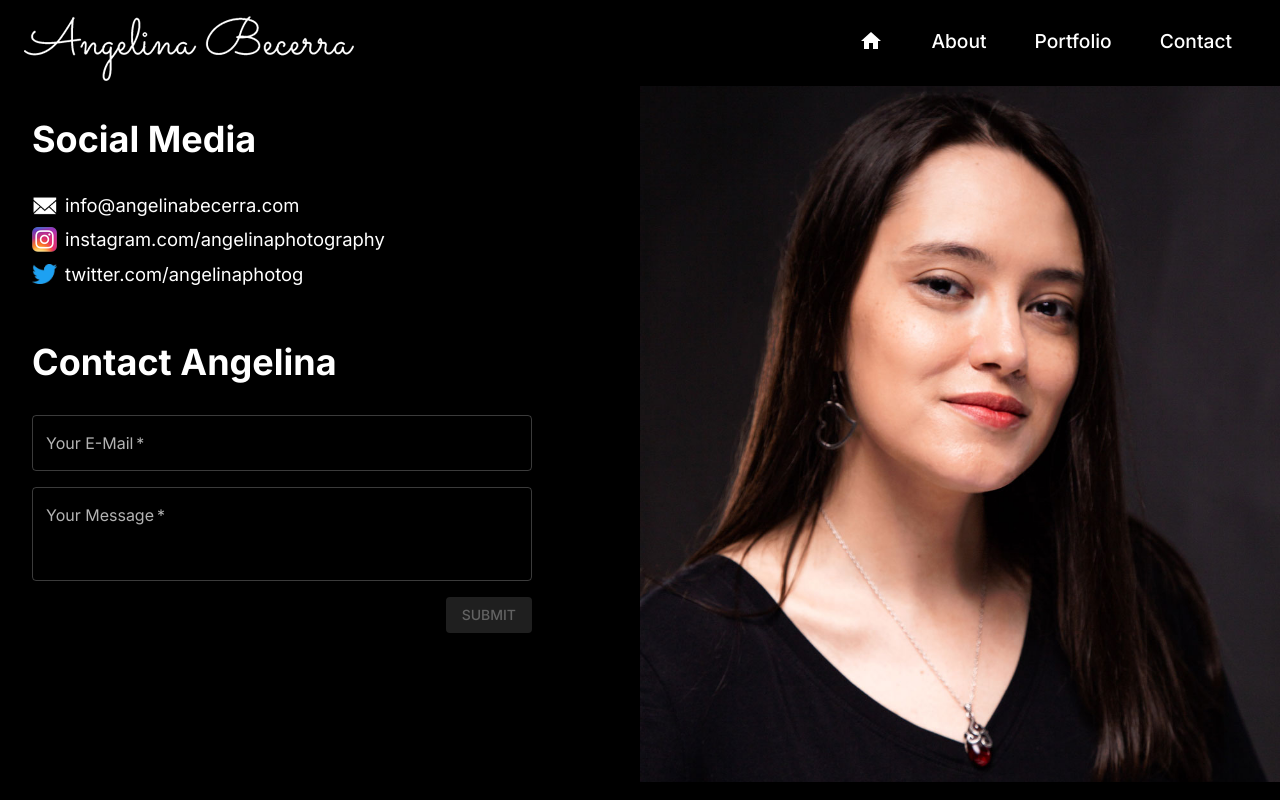
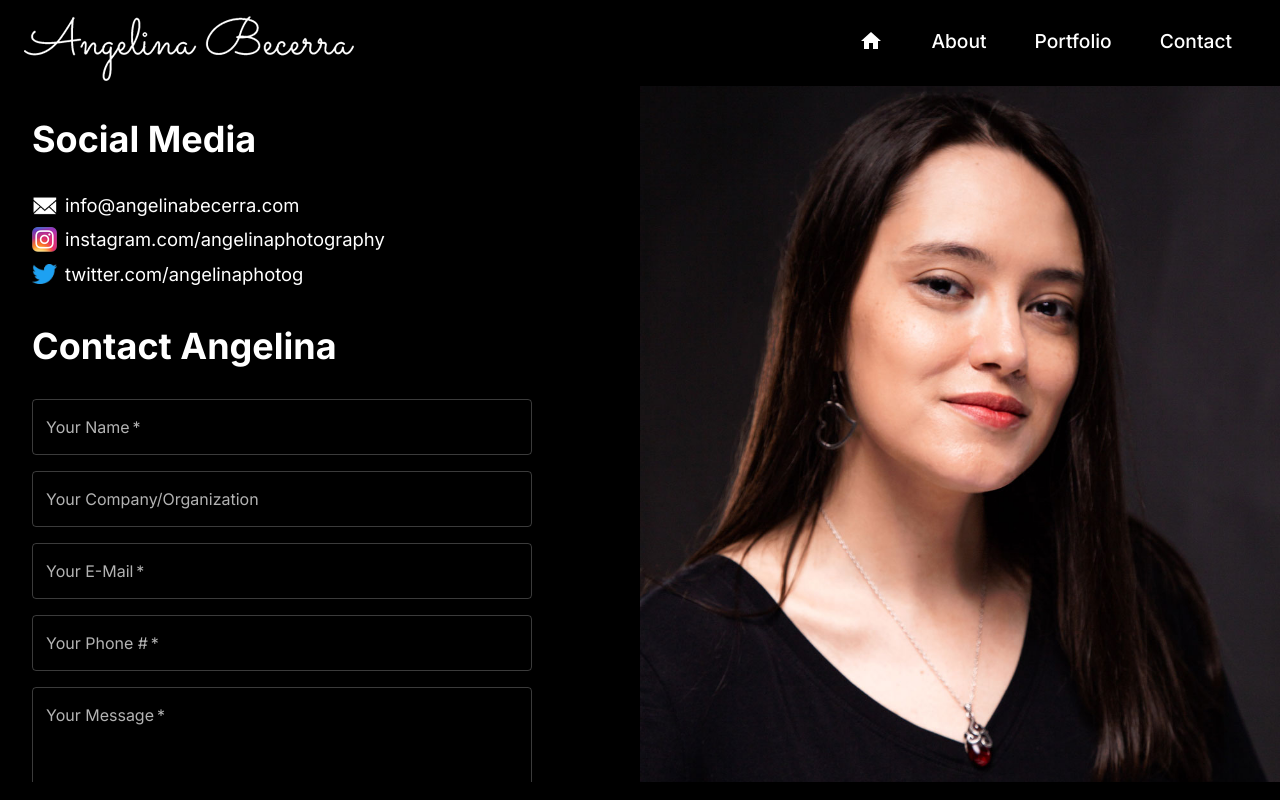
Before and after one commit to joshpayette/angelinabecerra.com, a Next.js app: page /contact in a window 1280 px wide. Built offline with nearby package versions, Linux system fonts and the light colour scheme.

Commit message:
Added additional fields and functionality to contact page

```diff
--- a/pages/api/contact.ts
+++ b/pages/api/contact.ts
@@ -4,6 +4,9 @@ import mailgun from 'mailgun-js'
 export interface ContactRequest {
   email: string
   message: string
+  name: string
+  organization: string
+  phone: string
 }
 
 export interface ContactResponse {
@@ -11,29 +14,45 @@ export interface ContactResponse {
   severity: 'error' | 'success'
 }
 
-export default function handler(req: NextApiRequest, res: NextApiResponse) {
-  const { email, message } = req.body as ContactRequest
+export default async function handler(
+  req: NextApiRequest,
+  res: NextApiResponse
+) {
+  const {
+    email,
+    message,
+    name,
+    organization,
+    phone,
+  } = req.body as ContactRequest
   const DOMAIN = 'mg.angelinabecerra.com'
   const mg = mailgun({ apiKey: process.env.MG_API_KEY, domain: DOMAIN })
   const data = {
     from: email,
     to: 'info@angelinabecerra.com, info@angelinabecerra.com',
     subject: 'Website contact form submission',
-    text: message,
+    text: `
+Name: ${name}\n
+Organization: ${organization}\n
+Phone: ${phone}\n
+Email: ${email}\n
+Message:\n
+${message}
+    `,
   }
-  mg.messages().send(data, function (error, body) {
-    if (error) {
-      console.error(error)
-      const response: ContactResponse = {
-        message: error.message,
-        severity: 'error',
-      }
-      return res.status(500).json(response)
-    }
+  try {
+    await mg.messages().send(data)
     const response: ContactResponse = {
       message: 'Email was successfully sent to info@angelinabecerra.com',
       severity: 'success',
     }
     return res.status(200).json(response)
-  })
+  } catch (e) {
+    console.error(e)
+    const response: ContactResponse = {
+      message: e.message,
+      severity: 'error',
+    }
+    return res.status(500).json(response)
+  }
 }
--- a/pages/contact.tsx
+++ b/pages/contact.tsx
@@ -84,14 +84,9 @@ const useStyles = makeStyles((theme) => ({
     fontStyle: 'italic',
   },
   textSection: {
-    marginBottom: theme.spacing(4),
+    marginBottom: theme.spacing(2),
   },
 }))
-
-interface FormValues {
-  email: string
-  message: string
-}
 
 export default function ContactPage() {
   const classes = useStyles()
@@ -172,7 +167,21 @@ export default function ContactPage() {
               <strong>Contact Angelina</strong>
             </Typography>
             <Formik
-              initialValues={{ email: '', message: '' }}
+              initialValues={{
+                email: '',
+                message: '',
+                name: '',
+                organization: '',
+                phone: '',
+              }}
+              validationSchema={Yup.object().shape({
+                name: Yup.string().required('Name is required.'),
+                email: Yup.string()
+                  .required('Email is required.')
+                  .email('Valid email address required.'),
+                phone: Yup.string().required('Phone # is required.'),
+                message: Yup.string().required('Message is required.'),
+              })}
               onSubmit={async (values, actions) => {
                 actions.setSubmitting(true)
                 try {
@@ -192,13 +201,45 @@ export default function ContactPage() {
                 actions.setSubmitting(false)
               }}
             >
-              {({ isValid, isSubmitting, dirty }: FormikProps<FormValues>) => (
+              {({
+                isValid,
+                isSubmitting,
+                dirty,
+              }: FormikProps<ContactRequest>) => (
                 <Form className={classes.form}>
                   <Grid container spacing={2}>
                     <Grid item xs={12}>
                       <Field
+                        name="name"
+                        label="Your Name"
+                        fullWidth
+                        required
+                        component={TextField}
+                      />
+                    </Grid>
+                    <Grid item xs={12}>
+                      <Field
+                        name="organization"
+                        label="Your Company/Organization"
+                        fullWidth
+                        component={TextField}
+                      />
+                    </Grid>
+                    <Grid item xs={12}>
+                      <Field
                         name="email"
                         label="Your E-Mail"
+                        type="email"
+                        fullWidth
+                        required
+                        component={TextField}
+                      />
+                    </Grid>
+                    <Grid item xs={12}>
+                      <Field
+                        name="phone"
+                        label="Your Phone #"
+                        type="tel"
                         fullWidth
                         required
                         component={TextField}
@@ -210,7 +251,7 @@ export default function ContactPage() {
                         label="Your Message"
                         fullWidth
                         multiline
-                        rows={3}
+                        rows={5}
                         required
                         component={TextField}
                       />
```
